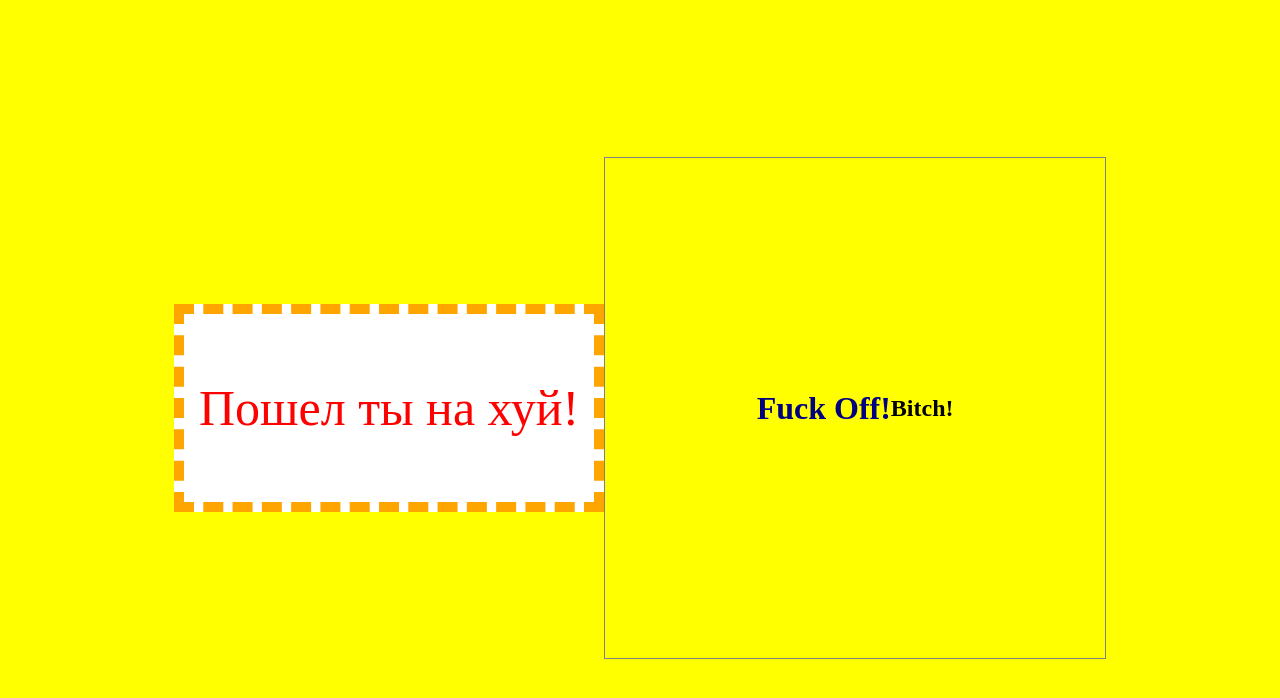
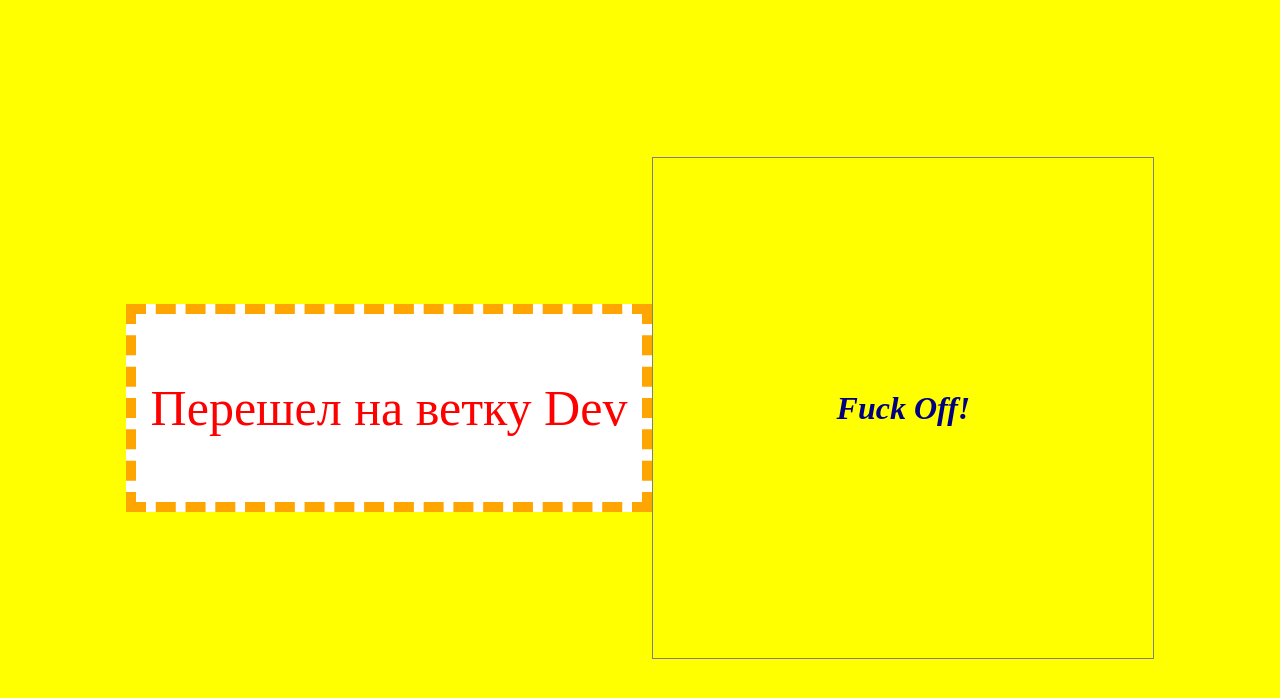
Before and after one commit to anatoliy-nik/test, a plain HTML site: page index.html in a window 1280 px wide. Drawn offline with Linux system fonts and the light colour scheme.

Commit message:
перешел на ветку dev

```diff
--- a/index.html
+++ b/index.html
@@ -9,12 +9,11 @@
 <body>
     <header>
         <p>
-            Пошел ты на хуй!
+            Перешел на ветку Dev
         </p>
     </header>
     <div class="wrapper">
         <h1>Fuck Off!</h1>
-        <h2>Bitch!</h2>
     </div>
 </body>
 </html>
--- a/scss/main.scss
+++ b/scss/main.scss
@@ -26,6 +26,10 @@ body {
     align-items: center;
 }
 
+h1 {
+    font-style: italic;
+}
+
 .menu {
     display: flex;
     &__item {
```
Also changed, not shown: css/main.css, css/main.min.css.
